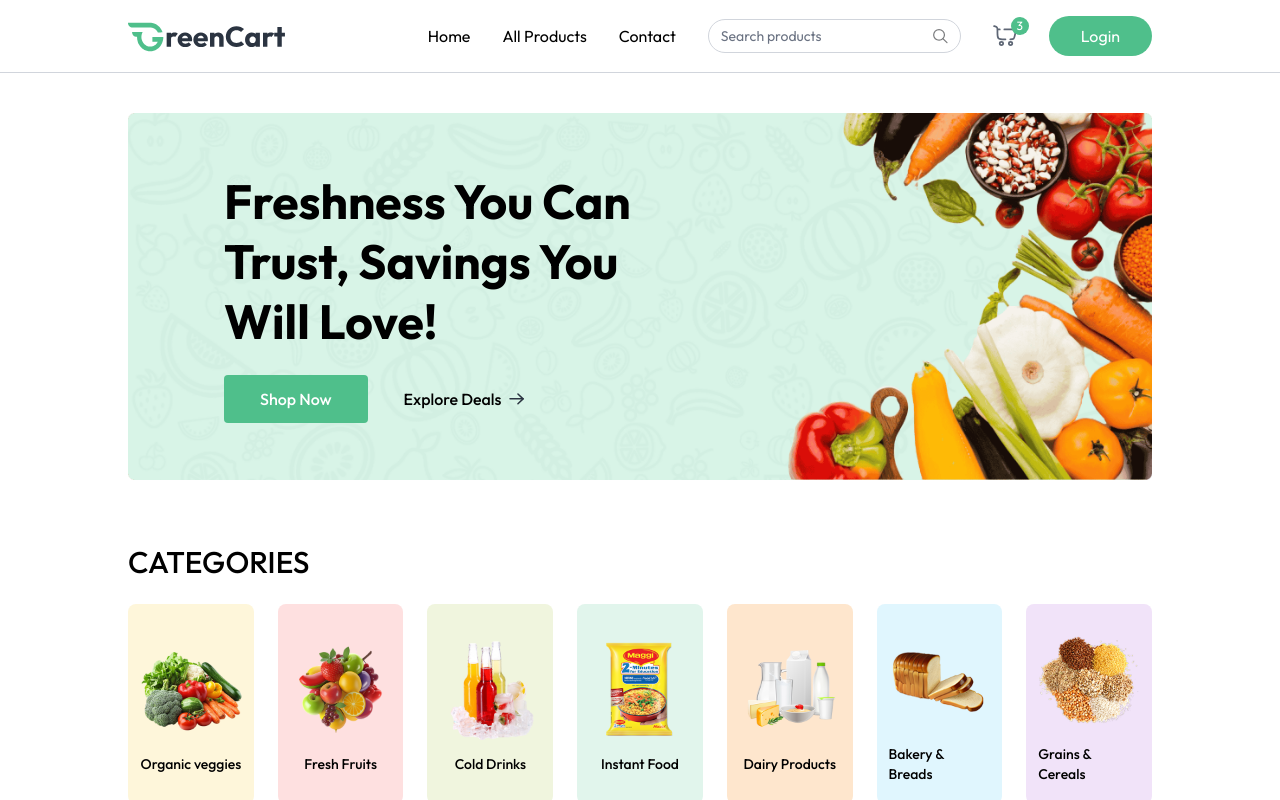
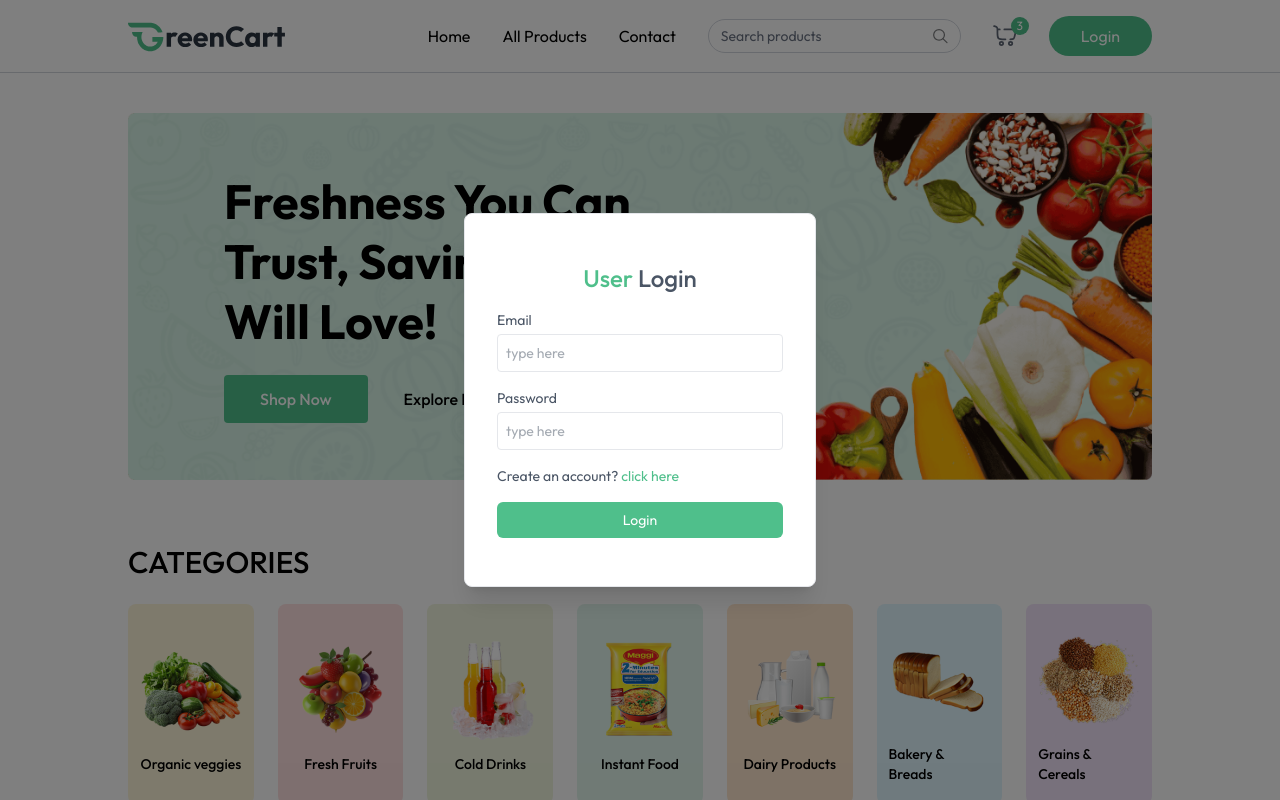
Before and after one commit to ayesorobolu/GroceryMate, a React (Vite) app in the folder Client/: page / in a window 1280 px wide. Both pictures are taken after a click on the button "Login". Shown: the top 800 px of the page. Built offline with nearby package versions, Linux system fonts and the light colour scheme.

Commit message:
Feat: added login component

```diff
--- a/Client/src/App.jsx
+++ b/Client/src/App.jsx
@@ -4,14 +4,18 @@
 import {Toaster} from "react-hot-toast"
 import { Route, Routes, useLocation } from 'react-router-dom'
 import Footer from './Components/Footer'
+import { useAppContext } from './Context/AppContext'
+import Login from './Components/Login'
 
 const App = () => {
 
   const isSellerPath = useLocation().pathname.includes("seller");
+  const {showUserLogin} = useAppContext()
   return (
     <div>
 
       {isSellerPath ? null : <Navbar/> }
+      {showUserLogin ? <Login/> : null}
 
       <Toaster/>
       <div className= {` ${isSellerPath ? " " : "px-6 md:px-16 lg:px-24 xl:px-32"}`}>
--- /dev/null
+++ b/Client/src/Components/Login.jsx
@@ -0,0 +1,49 @@
+import React from "react";
+import { useAppContext } from "../Context/AppContext";
+
+const Login = () => {
+    const {setShowUserLogin} = useAppContext()
+
+    const [state, setState] = React.useState("login");
+    const [name, setName] = React.useState("");
+    const [email, setEmail] = React.useState("");
+    const [password, setPassword] = React.useState("");
+
+    return (
+    <div onClick={()=> setShowUserLogin(false)} className="fixed top-0 bottom-0 left-0 right-0 z-30 flex items-center text-sm text-gray-600 bg-black/50 ">
+        <form onClick={(e)=> e.stopPropagation()} className="flex flex-col gap-4 m-auto items-start p-8 py-12 w-80 sm:w-[352px] rounded-lg shadow-xl border border-gray-200 bg-white">
+            <p className="text-2xl font-medium m-auto">
+                <span className="text-[var(--color-primary)]">User</span> {state === "login" ? "Login" : "Sign Up"}
+            </p>
+            {state === "register" && (
+                <div className="w-full">
+                    <p>Name</p>
+                    <input onChange={(e) => setName(e.target.value)} value={name} placeholder="type here" className="border border-gray-200 rounded w-full p-2 mt-1 outline-[var(--color-primary)]" type="text" required />
+                </div>
+            )}
+            <div className="w-full ">
+                <p>Email</p>
+                <input onChange={(e) => setEmail(e.target.value)} value={email} placeholder="type here" className="border border-gray-200 rounded w-full p-2 mt-1 outline-[var(--color-primary)]" type="email" required />
+            </div>
+            <div className="w-full ">
+                <p>Password</p>
+                <input onChange={(e) => setPassword(e.target.value)} value={password} placeholder="type here" className="border border-gray-200 rounded w-full p-2 mt-1 outline-[var(--color-primary)]" type="password" required />
+            </div>
+            {state === "register" ? (
+                <p>
+                    Already have account? <span onClick={() => setState("login")} className="text-[var(--color-primary)] cursor-pointer">click here</span>
+                </p>
+            ) : (
+                <p>
+                    Create an account? <span onClick={() => setState("register")} className="text-[var(--color-primary)] cursor-pointer">click here</span>
+                </p>
+            )}
+            <button className="bg-[var(--color-primary)] hover:bg-[var(--color-primary-dull)] transition-all text-white w-full py-2 rounded-md cursor-pointer">
+                {state === "register" ? "Create Account" : "Login"}
+            </button>
+        </form>
+        </div>
+    );
+};
+
+export default Login
```
